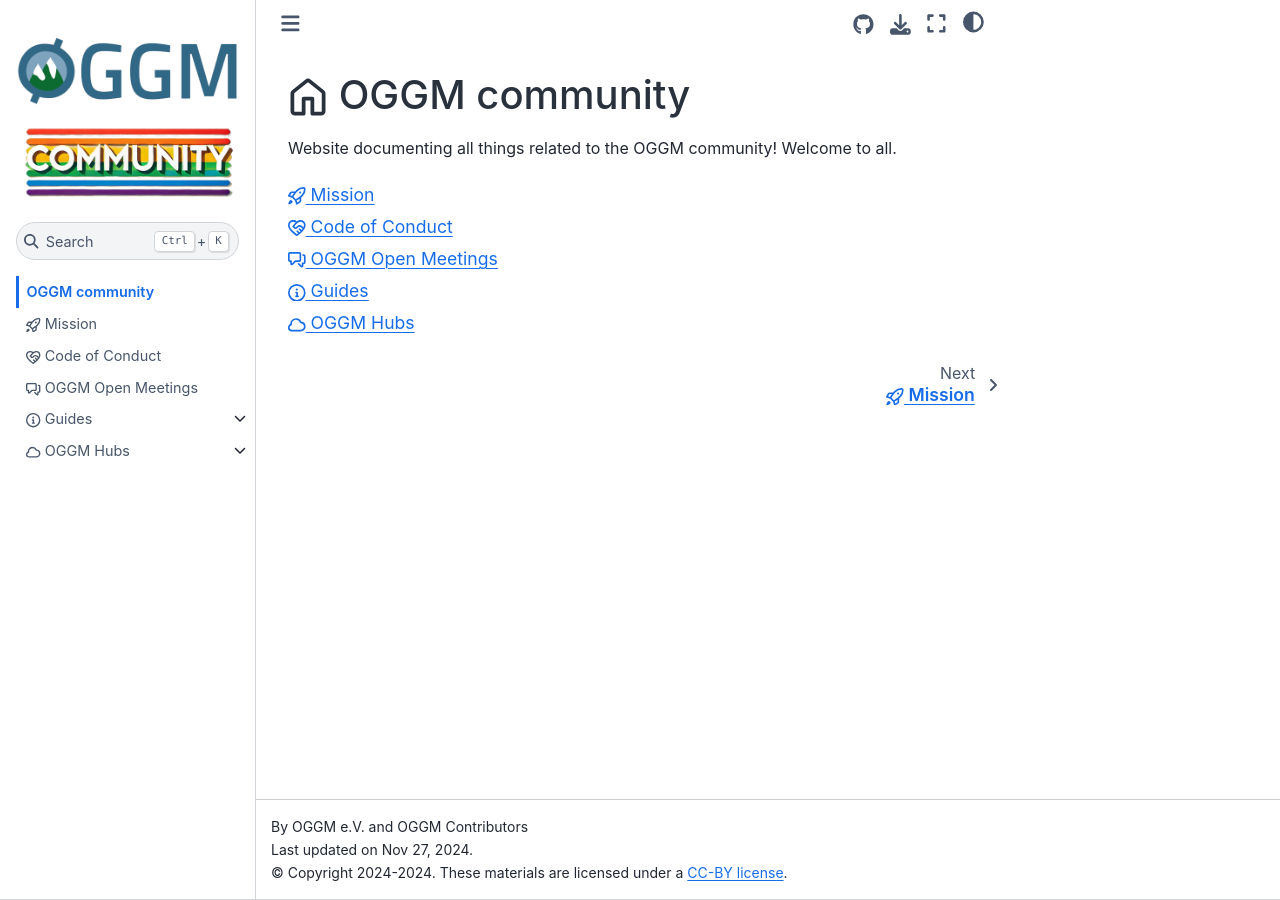
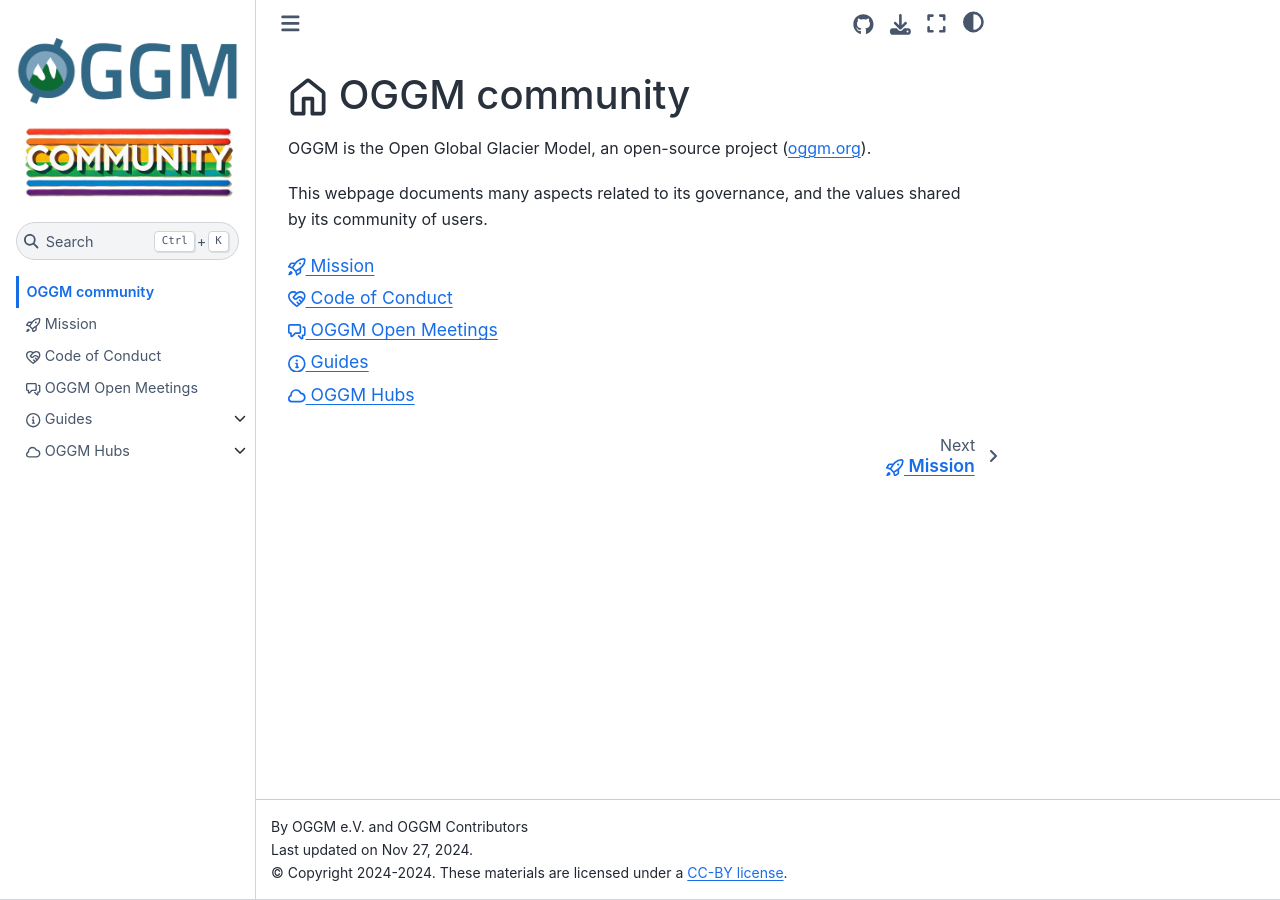
Before and after one commit to OGGM/community, a Jupyter Book: the page built from welcome.md, in a window 1280 px wide. Built offline with Jupyter Book 1.0.4 settings and Sphinx 7.4.7 and the Sphinx Book theme 1.1.4, drawn with Linux system fonts in a browser that asks for light colours; pages that are not in the unit, such as notebooks, are missing from menus.

Commit message:
small updates

````diff
--- a/convert_roles.py
+++ b/convert_roles.py
@@ -31,7 +31,7 @@
 
         # Role holders tab
         markdown += ":::::{tab-item} Role holders\n"
-        markdown += "::::{grid} 1 2 3 4\n:gutter: 3\n\n"
+        markdown += "::::{grid} 3\n:gutter: 2\n\n"
         for role_holder in content.get('role_holders', []):
             markdown += f":::{{grid-item-card}} {role_holder['name']}\n{role_holder['period']}\n:::\n\n"
         markdown += "::::\n:::::\n\n"
@@ -39,7 +39,7 @@
         # Past role holders tab
         if content.get('past_role_holders'):
             markdown += ":::::{tab-item} Past role holders\n"
-            markdown += "::::{grid} 1 2 3 4\n:gutter: 3\n\n"
+            markdown += "::::{grid} 3\n:gutter: 2\n\n"
             for past_holder in content['past_role_holders']:
                 markdown += f":::{{grid-item-card}} {past_holder['name']}\n{past_holder['period']}\n:::\n\n"
             markdown += "::::\n:::::\n\n"
--- a/welcome.md
+++ b/welcome.md
@@ -1,6 +1,8 @@
 # {octicon}`home` OGGM community
 
-Website documenting all things related to the OGGM community! Welcome to all.
+OGGM is the Open Global Glacier Model, an open-source project ([oggm.org](https://oggm.org)).
+
+This webpage documents many aspects related to its governance, and the values shared by its community of users.
 
 ```{tableofcontents}
 ```
````
Also changed, not shown: code-of-conduct.md (+3 -3 lines), mission.md (+1 -1 lines).
